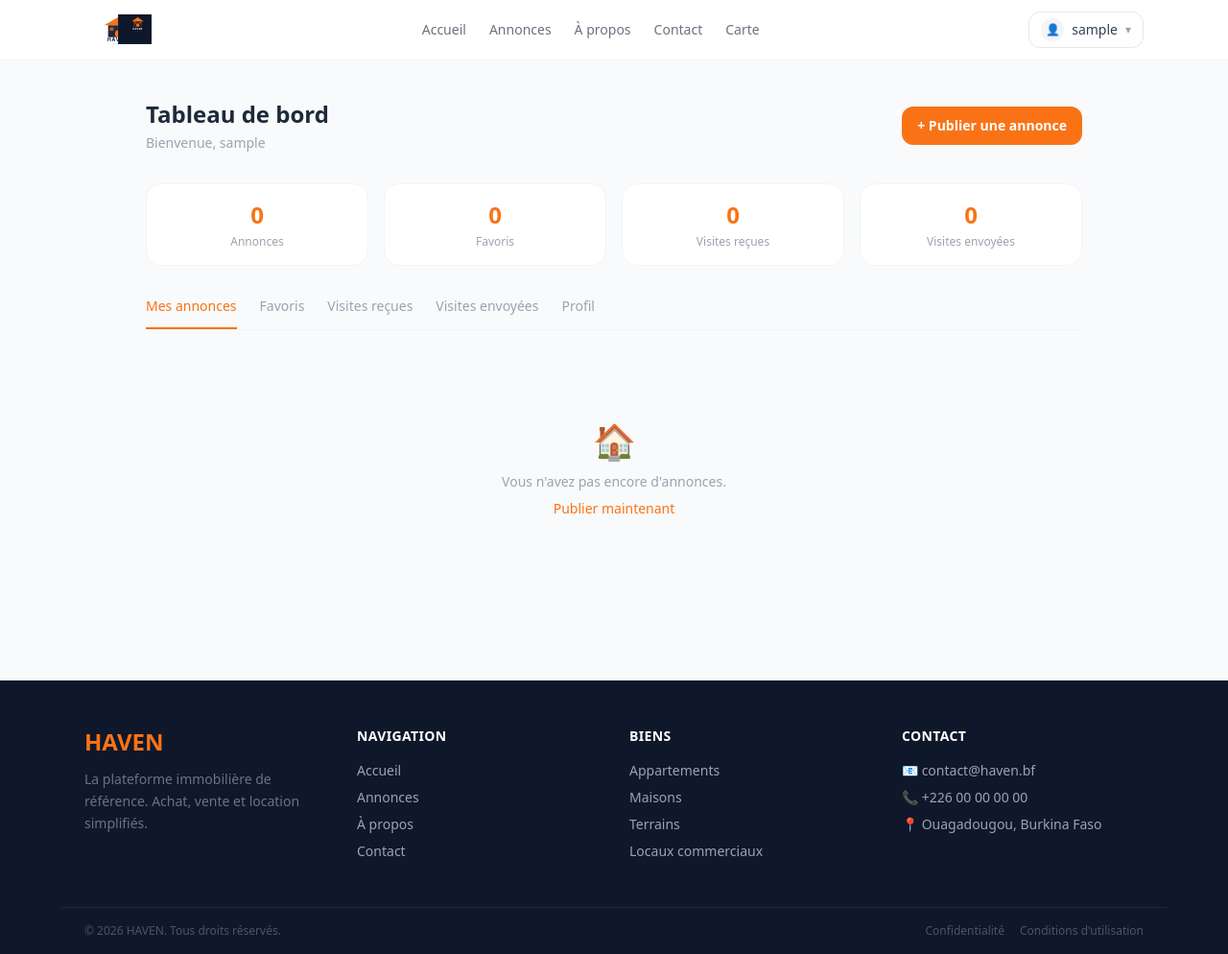
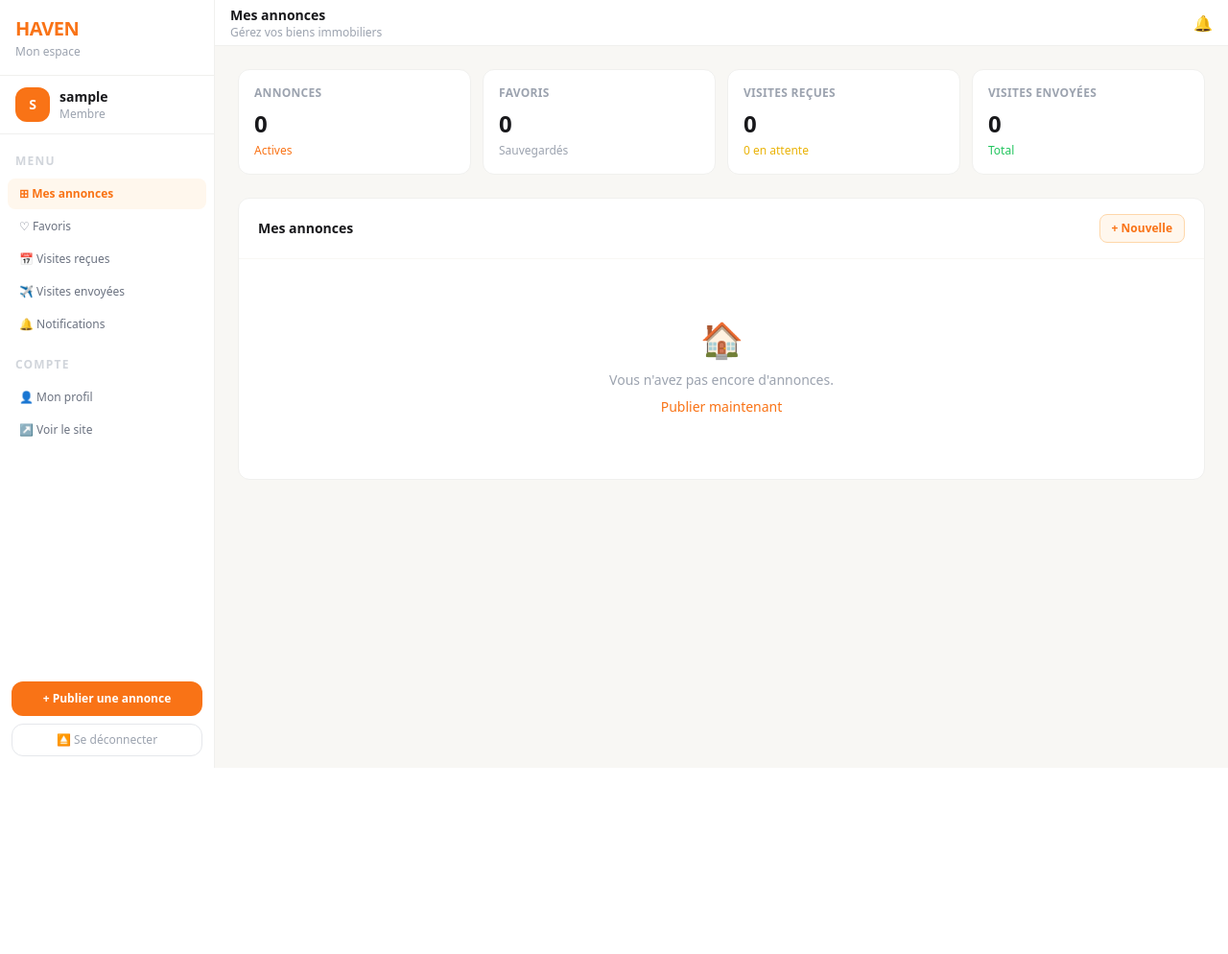
Before and after one commit to gowmarcisrael-cyber/Config, a Django app: page /dashboard/ in a window 1280 px wide. Shown: the whole page at 96% size. After the commit the page ends 800 px from the top, so only its background shows below. Run offline with Django 5.2, Linux system fonts and the light colour scheme; the visitor is signed in with stand-in values (Sample User, id 1); data that the repository does not hold is empty; parts of the project's set-up code (start-up, migrations or seed data) failed here and were passed over; some libraries are stand-ins or nearby versions.

Commit message:
feat: amelioration du dashbord user

```diff
--- /dev/null
+++ b/config/templates/dashboard/base.html
@@ -0,0 +1,184 @@
+<!DOCTYPE html>
+<html lang="fr">
+<head>
+    <meta charset="UTF-8">
+    <meta name="viewport" content="width=device-width, initial-scale=1.0">
+    <title>{% block title %}Mon espace — HAVEN{% endblock %}</title>
+    <script src="https://cdn.tailwindcss.com"></script>
+    <script defer src="https://unpkg.com/alpinejs@3.x.x/dist/cdn.min.js"></script>
+    {% block extra_head %}{% endblock %}
+</head>
+<body class="bg-[#f8f7f4] font-sans">
+
+<div class="flex h-screen overflow-hidden" x-data="{ open: false }">
+
+    <!-- Overlay mobile -->
+    <div x-show="open"
+         x-transition:enter="transition-opacity duration-200"
+         x-transition:leave="transition-opacity duration-200"
+         @click="open = false"
+         class="fixed inset-0 bg-black bg-opacity-40 z-30 md:hidden"></div>
+
+    <!-- Sidebar -->
+    <aside :class="open ? 'translate-x-0' : '-translate-x-full md:translate-x-0'"
+           class="fixed md:relative z-40 w-56 h-full bg-white border-r border-[#f0f0ee] flex flex-col transition-transform duration-300 ease-in-out">
+
+        <!-- Bouton fermer mobile -->
+        <button @click="open = false"
+                class="md:hidden absolute top-3 right-3 text-gray-400 hover:text-gray-600 text-lg">✕</button>
+
+        <!-- Logo -->
+        <div class="px-4 py-4 border-b border-[#f0f0ee]">
+            <a href="{% url 'home' %}" class="text-xl font-extrabold text-orange-500 tracking-tight">HAVEN</a>
+            <p class="text-xs text-gray-400 mt-0.5">Mon espace</p>
+        </div>
+
+        <!-- Avatar -->
+        <div class="px-4 py-3 border-b border-[#f0f0ee] flex items-center gap-2.5">
+            <div class="w-9 h-9 bg-orange-500 rounded-xl flex items-center justify-center text-white font-bold text-sm flex-shrink-0 overflow-hidden">
+                {% if request.user.avatar %}
+                    <img src="{{ request.user.avatar.url }}" class="w-full h-full object-cover">
+                {% else %}
+                    {{ request.user.username|first|upper }}
+                {% endif %}
+            </div>
+            <div class="min-w-0">
+                <p class="text-sm font-semibold text-[#18181b] truncate">{{ request.user.username }}</p>
+                <p class="text-xs text-gray-400">Membre</p>
+            </div>
+        </div>
+
+        <!-- Nav -->
+        <nav class="flex-1 px-2 py-3 overflow-y-auto space-y-0.5">
+
+            <p class="text-xs font-semibold text-gray-300 uppercase tracking-widest px-2 py-2">Menu</p>
+
+            <a href="{% url 'dashboard' %}" @click="open = false"
+               class="flex items-center gap-2.5 px-3 py-2 rounded-lg text-xs font-medium transition-colors
+               {% if active_tab == 'listings' %}bg-orange-50 text-orange-500 font-semibold{% else %}text-gray-500 hover:bg-gray-50 hover:text-gray-700{% endif %}">
+                ⊞ Mes annonces
+                {% if listings_count %}
+                <span class="ml-auto bg-orange-500 text-white text-xs font-bold px-1.5 py-0.5 rounded-full">{{ listings_count }}</span>
+                {% endif %}
+            </a>
+
+            <a href="{% url 'favorite' %}" @click="open = false"
+               class="flex items-center gap-2.5 px-3 py-2 rounded-lg text-xs font-medium transition-colors
+               {% if active_tab == 'favorites' %}bg-orange-50 text-orange-500 font-semibold{% else %}text-gray-500 hover:bg-gray-50 hover:text-gray-700{% endif %}">
+                ♡ Favoris
+                {% if favorites_count %}
+                <span class="ml-auto bg-gray-100 text-gray-500 text-xs font-bold px-1.5 py-0.5 rounded-full">{{ favorites_count }}</span>
+                {% endif %}
+            </a>
+
+            <a href="{% url 'visits_received' %}" @click="open = false"
+               class="flex items-center gap-2.5 px-3 py-2 rounded-lg text-xs font-medium transition-colors
+               {% if active_tab == 'received' %}bg-orange-50 text-orange-500 font-semibold{% else %}text-gray-500 hover:bg-gray-50 hover:text-gray-700{% endif %}">
+                📅 Visites reçues
+                {% if visits_pending_count %}
+                <span class="ml-auto bg-yellow-100 text-yellow-700 text-xs font-bold px-1.5 py-0.5 rounded-full">{{ visits_pending_count }}</span>
+                {% endif %}
+            </a>
+
+            <a href="{% url 'visits_sent' %}" @click="open = false"
+               class="flex items-center gap-2.5 px-3 py-2 rounded-lg text-xs font-medium transition-colors
+               {% if active_tab == 'sent' %}bg-orange-50 text-orange-500 font-semibold{% else %}text-gray-500 hover:bg-gray-50 hover:text-gray-700{% endif %}">
+                ✈ Visites envoyées
+            </a>
+
+            <a href="{% url 'notifications_list' %}" @click="open = false"
+               class="flex items-center gap-2.5 px-3 py-2 rounded-lg text-xs font-medium transition-colors
+               {% if active_tab == 'notifications' %}bg-orange-50 text-orange-500 font-semibold{% else %}text-gray-500 hover:bg-gray-50 hover:text-gray-700{% endif %}">
+                🔔 Notifications
+                {% if unread_notifications %}
+                <span class="ml-auto bg-red-100 text-red-500 text-xs font-bold px-1.5 py-0.5 rounded-full">{{ unread_notifications }}</span>
+                {% endif %}
+            </a>
+
+            <p class="text-xs font-semibold text-gray-300 uppercase tracking-widest px-2 pt-4 pb-2">Compte</p>
+
+            <a href="{% url 'profile' %}" @click="open = false"
+               class="flex items-center gap-2.5 px-3 py-2 rounded-lg text-xs font-medium transition-colors
+               {% if active_tab == 'profile' %}bg-orange-50 text-orange-500 font-semibold{% else %}text-gray-500 hover:bg-gray-50 hover:text-gray-700{% endif %}">
+                👤 Mon profil
+            </a>
+
+            <a href="{% url 'home' %}"
+               class="flex items-center gap-2.5 px-3 py-2 rounded-lg text-xs font-medium text-gray-500 hover:bg-gray-50 hover:text-gray-700 transition-colors">
+                ↗ Voir le site
+            </a>
+
+        </nav>
+
+        <!-- Publier -->
+        <div class="px-3 pb-2">
+            <a href="{% url 'create-listing' %}"
+               class="block w-full bg-orange-500 hover:bg-orange-600 text-white text-xs font-bold px-4 py-2.5 rounded-xl text-center transition-colors">
+                + Publier une annonce
+            </a>
+        </div>
+
+        <!-- Logout -->
+        <div class="px-3 pb-3">
+            <form method="post" action="{% url 'logout' %}">
+                {% csrf_token %}
+                <button type="submit"
+                        class="w-full border border-gray-200 text-gray-400 hover:text-gray-600 text-xs font-medium py-2 rounded-xl transition-colors">
+                    ⏏ Se déconnecter
+                </button>
+            </form>
+        </div>
+
+    </aside>
+
+    <!-- Main -->
+    <div class="flex-1 flex flex-col overflow-hidden md:ml-0">
+
+        <!-- Topbar -->
+        <header class="bg-white border-b border-[#f0f0ee] px-4 h-12 flex items-center justify-between flex-shrink-0">
+            <div class="flex items-center gap-3">
+                <!-- Hamburger -->
+                <button @click="open = true"
+                        class="md:hidden text-gray-500 hover:text-gray-700 text-xl leading-none">
+                    ☰
+                </button>
+                <div>
+                    <h1 class="text-sm font-bold text-[#18181b]">{% block page_title %}Tableau de bord{% endblock %}</h1>
+                    <p class="text-xs text-gray-400 hidden md:block">{% block page_subtitle %}Bienvenue, {{ request.user.username }}{% endblock %}</p>
+                </div>
+            </div>
+            <a href="{% url 'notifications_list' %}" class="relative text-gray-400 hover:text-gray-600">
+                🔔
+                {% if unread_notifications %}
+                <span class="absolute -top-1 -right-1 w-3.5 h-3.5 bg-red-500 rounded-full text-white text-xs flex items-center justify-center font-bold">{{ unread_notifications }}</span>
+                {% endif %}
+            </a>
+        </header>
+
+        <!-- Content -->
+        <main class="flex-1 overflow-y-auto p-4 md:p-6">
+            {% if messages %}
+            {% for message in messages %}
+            <div class="{% if message.tags == 'error' %}bg-red-50 text-red-600{% else %}bg-green-50 text-green-700{% endif %} text-sm rounded-xl px-4 py-3 mb-5">
+                {{ message }}
+            </div>
+            {% endfor %}
+            {% endif %}
+
+            {% block content %}{% endblock %}
+        </main>
+
+    </div>
+
+</div>
+
+<script src="https://unpkg.com/htmx.org@1.9.10"></script>
+<script>
+    document.body.addEventListener('htmx:configRequest', (e) => {
+        e.detail.headers['X-CSRFToken'] = '{{ csrf_token }}';
+    });
+</script>
+{% block extra_scripts %}{% endblock %}
+
+</body>
+</html>
--- a/config/templates/dashboard/favorite.html
+++ b/config/templates/dashboard/favorite.html
@@ -1,4 +1,4 @@
-{% extends 'base.html' %}
+{% extends 'dashboard/base.html' %}
 {% block title %}Tableau de bord — HAVEN{% endblock %}
 
 {% block content %}
--- a/config/templates/dashboard/index.html
+++ b/config/templates/dashboard/index.html
@@ -1,72 +1,46 @@
-{% extends 'base.html' %}
+{% extends 'dashboard/base.html' %}
 {% load listing_tags %}
-{% block title %}Tableau de bord — HAVEN{% endblock %}
+{% block title %}Mes annonces — HAVEN{% endblock %}
+{% block page_title %}Mes annonces{% endblock %}
+{% block page_subtitle %}Gérez vos biens immobiliers{% endblock %}
 
 {% block content %}
-<div class="max-w-5xl mx-auto px-6 py-10">
 
-    <div class="flex items-center justify-between mb-8">
-        <div>
-            <h1 class="text-2xl font-bold text-slate-800">Tableau de bord</h1>
-            <p class="text-sm text-gray-400 mt-1">Bienvenue, {{ request.user.username }}</p>
-        </div>
+<!-- Stats -->
+<div class="grid grid-cols-2 md:grid-cols-4 gap-3 mb-6">
+    <div class="bg-white border border-[#f0f0ee] rounded-xl p-4">
+        <p class="text-xs text-gray-400 font-semibold uppercase tracking-wide mb-2">Annonces</p>
+        <p class="text-2xl font-extrabold text-[#18181b]">{{ listings_count }}</p>
+        <p class="text-xs text-orange-500 mt-1 font-medium">Actives</p>
+    </div>
+    <div class="bg-white border border-[#f0f0ee] rounded-xl p-4">
+        <p class="text-xs text-gray-400 font-semibold uppercase tracking-wide mb-2">Favoris</p>
+        <p class="text-2xl font-extrabold text-[#18181b]">{{ favorites_count }}</p>
+        <p class="text-xs text-gray-400 mt-1 font-medium">Sauvegardés</p>
+    </div>
+    <div class="bg-white border border-[#f0f0ee] rounded-xl p-4">
+        <p class="text-xs text-gray-400 font-semibold uppercase tracking-wide mb-2">Visites reçues</p>
+        <p class="text-2xl font-extrabold text-[#18181b]">{{ visits_received_count }}</p>
+        <p class="text-xs text-yellow-500 mt-1 font-medium">{{ visits_pending_count }} en attente</p>
+    </div>
+    <div class="bg-white border border-[#f0f0ee] rounded-xl p-4">
+        <p class="text-xs text-gray-400 font-semibold uppercase tracking-wide mb-2">Visites envoyées</p>
+        <p class="text-2xl font-extrabold text-[#18181b]">{{ visits_sent_count }}</p>
+        <p class="text-xs text-green-500 mt-1 font-medium">Total</p>
+    </div>
+</div>
+
+<!-- Liste annonces -->
+<div class="bg-white border border-[#f0f0ee] rounded-xl overflow-hidden">
+    <div class="px-5 py-4 border-b border-[#f8f7f4] flex items-center justify-between">
+        <p class="text-sm font-bold text-[#18181b]">Mes annonces</p>
         <a href="{% url 'create-listing' %}"
-           class="bg-orange-500 hover:bg-orange-600 text-white text-sm font-semibold px-4 py-2.5 rounded-xl transition-colors">
-            + Publier une annonce
+           class="text-xs font-semibold text-orange-500 border border-orange-200 bg-orange-50 px-3 py-1.5 rounded-lg hover:bg-orange-100 transition-colors">
+            + Nouvelle
         </a>
     </div>
 
-    <!-- Stats -->
-    <div class="grid grid-cols-2 md:grid-cols-4 gap-4 mb-8">
-        <div class="bg-white border border-gray-100 rounded-2xl p-4 text-center">
-            <p class="text-2xl font-bold text-orange-500">{{ listings_count }}</p>
-            <p class="text-xs text-gray-400 mt-1">Annonces</p>
-        </div>
-        <div class="bg-white border border-gray-100 rounded-2xl p-4 text-center">
-            <p class="text-2xl font-bold text-orange-500">{{ favorites_count }}</p>
-            <p class="text-xs text-gray-400 mt-1">Favoris</p>
-        </div>
-        <div class="bg-white border border-gray-100 rounded-2xl p-4 text-center">
-            <p class="text-2xl font-bold text-orange-500">{{ visits_received_count }}</p>
-            <p class="text-xs text-gray-400 mt-1">Visites reçues</p>
-        </div>
-        <div class="bg-white border border-gray-100 rounded-2xl p-4 text-center">
-            <p class="text-2xl font-bold text-orange-500">{{ visits_sent_count }}</p>
-            <p class="text-xs text-gray-400 mt-1">Visites envoyées</p>
-        </div>
-    </div>
-
-    <!-- Tabs -->
-    <div class="flex gap-6 border-b border-gray-100 mb-8 text-sm font-medium overflow-x-auto">
-        <a href="{% url 'dashboard' %}"
-           class="pb-3 whitespace-nowrap {% if active_tab == 'listings' %}border-b-2 border-orange-500 text-orange-500{% else %}text-gray-400 hover:text-gray-600{% endif %}">
-            Mes annonces
-        </a>
-        <a href="{% url 'favorite' %}"
-           class="pb-3 whitespace-nowrap {% if active_tab == 'favorites' %}border-b-2 border-orange-500 text-orange-500{% else %}text-gray-400 hover:text-gray-600{% endif %}">
-            Favoris
-        </a>
-        <a href="{% url 'visits_received' %}"
-           class="pb-3 whitespace-nowrap {% if active_tab == 'received' %}border-b-2 border-orange-500 text-orange-500{% else %}text-gray-400 hover:text-gray-600{% endif %}">
-            Visites reçues
-            {% if visits_pending_count %}
-            <span class="ml-1 bg-orange-500 text-white text-xs rounded-full px-1.5 py-0.5">{{ visits_pending_count }}</span>
-            {% endif %}
-        </a>
-        <a href="{% url 'visits_sent' %}"
-           class="pb-3 whitespace-nowrap {% if active_tab == 'sent' %}border-b-2 border-orange-500 text-orange-500{% else %}text-gray-400 hover:text-gray-600{% endif %}">
-            Visites envoyées
-        </a>
-        <a href="{% url 'profile' %}"
-           class="pb-3 whitespace-nowrap {% if active_tab == 'profile' %}border-b-2 border-orange-500 text-orange-500{% else %}text-gray-400 hover:text-gray-600{% endif %}">
-            Profil
-        </a>
-    </div>
-
-    <!-- Contenu onglet actif -->
-    {% block tab_content %}
-    <!-- Mes annonces -->
-    <div id="listings-list" class="space-y-4">
+    <div id="listings-list" class="divide-y divide-[#f8f7f4]">
         {% for listing in listings %}
             {% include 'dashboard/partials/listing_row.html' %}
         {% empty %}
@@ -79,14 +53,6 @@
         </div>
         {% endfor %}
     </div>
-    {% endblock %}
-
 </div>
 
-<script src="https://unpkg.com/htmx.org@1.9.10"></script>
-<script>
-    document.body.addEventListener('htmx:configRequest', (e) => {
-        e.detail.headers['X-CSRFToken'] = '{{ csrf_token }}';
-    });
-</script>
 {% endblock %}
--- a/config/templates/notifications/list.html
+++ b/config/templates/notifications/list.html
@@ -1,4 +1,4 @@
-{% extends 'base.html' %}
+{% extends 'dashboard/base.html' %}
 {% block title %}Notifications — HAVEN{% endblock %}
 
 {% block content %}
--- a/config/templates/visits/received.html
+++ b/config/templates/visits/received.html
@@ -1,4 +1,4 @@
-{% extends 'base.html' %}
+{% extends 'dashboard/base.html' %}
 {% block title %}Demandes reçues — HAVEN{% endblock %}
 
 {% block content %}
--- a/config/templates/visits/sent.html
+++ b/config/templates/visits/sent.html
@@ -1,4 +1,4 @@
-{% extends 'base.html' %}
+{% extends 'dashboard/base.html' %}
 {% block title %}Mes demandes envoyées — HAVEN{% endblock %}
 
 {% block content %}
```
